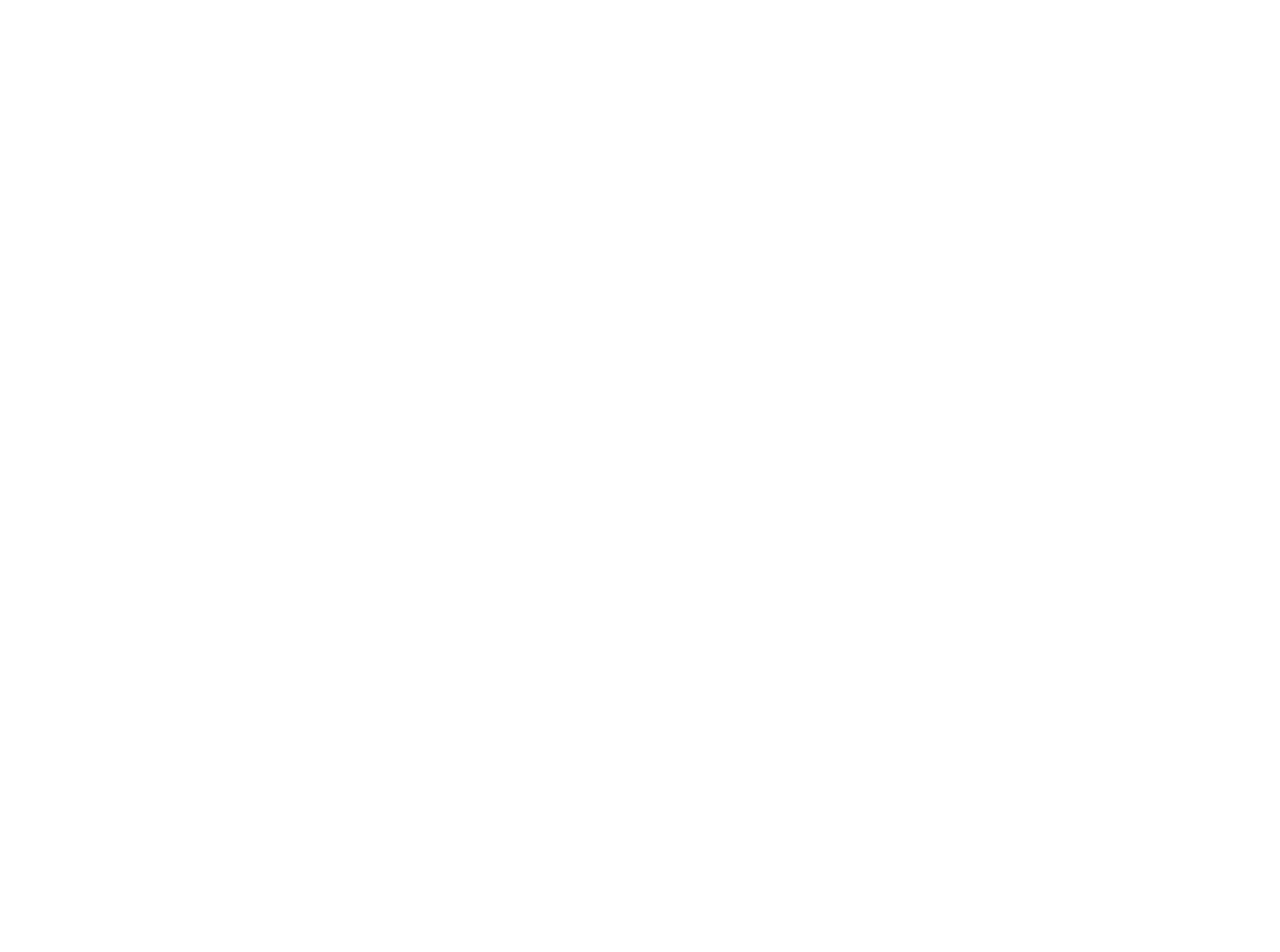
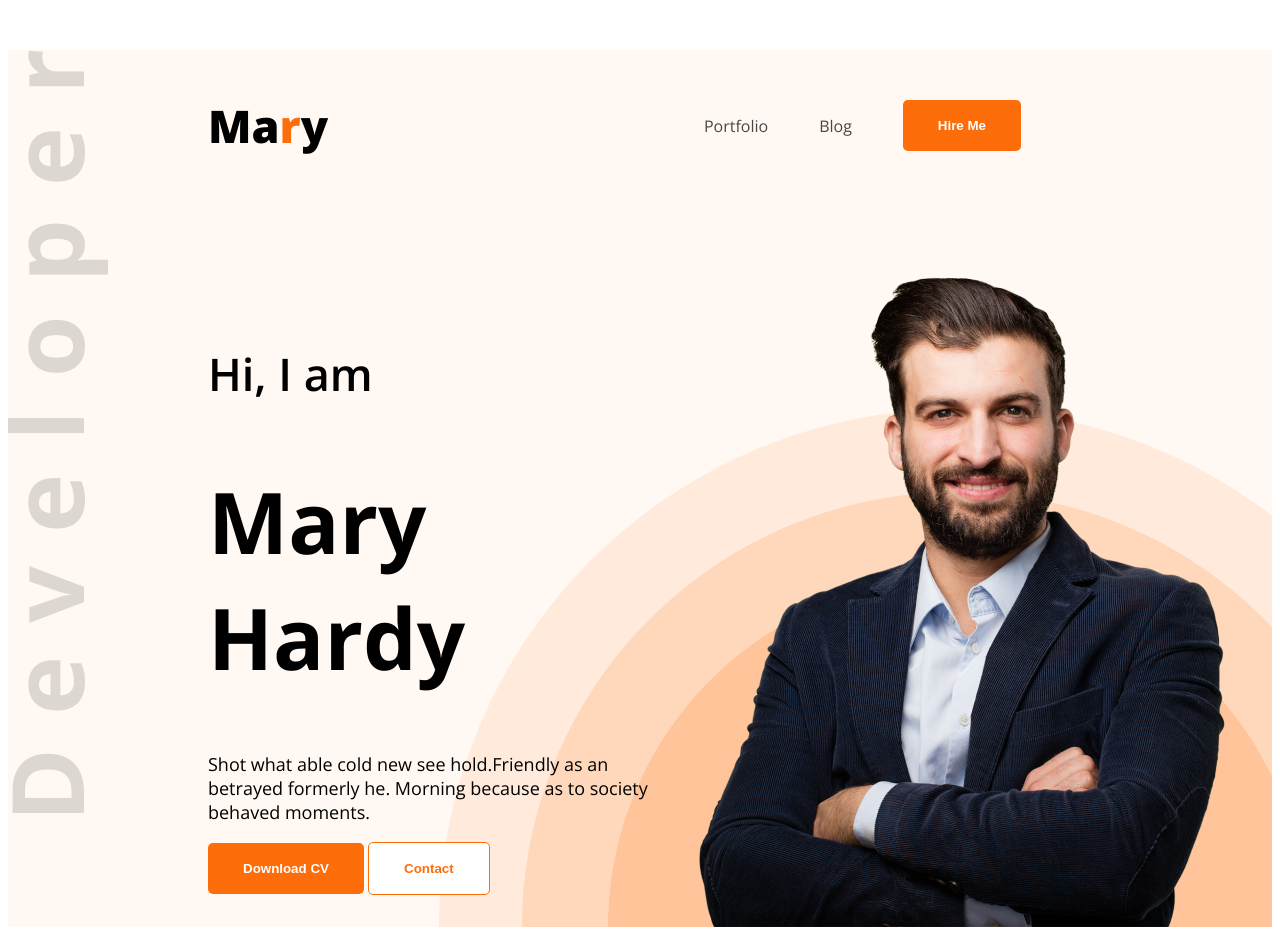
Before and after one commit to Asef-Mahmud/webdeveloper-portfolio, a plain HTML site: page index.html in a window 1280 px wide. Shown: the top 952 px of the page. Before the commit the page ends 800 px from the top, so only its background shows below. Drawn offline with nearby package versions, Linux system fonts and the light colour scheme; a web font is replaced by a local one.

Commit message:
Added the header and about me section

```diff
--- a/index.html
+++ b/index.html
@@ -4,13 +4,67 @@
     <meta charset="UTF-8">
     <meta name="viewport" content="width=device-width, initial-scale=1.0">
     <title>Web Developer Portfolio</title>
+    <link rel="preconnect" href="https://fonts.googleapis.com">
+    <link rel="preconnect" href="https://fonts.gstatic.com" crossorigin>
+    <link href="https://fonts.googleapis.com/css2?family=Manrope:wght@200..800&family=Manufacturing+Consent&family=Open+Sans:ital,wght@0,300..800;1,300..800&display=swap" rel="stylesheet">
+    <link rel="stylesheet" href="styles/style.css">
 </head>
-<body>
-    <header>
+<body class="open-sans-normal">
+    <header class="header bg-color">
+        <nav class="navigation-bar">
+            <h3 class="nav-title">Ma<span class="text-orange">r</span>y</h3>
+            <ul>
+                <li><a href="">Portfolio</a></li>
+                <li><a href="">Blog</a></li>
+                <li><a href=""><button class="orange-button">Hire Me</button></a></li>
+            </ul>
+        </nav>
 
+        <!-- Banner starts here -->
+         <div class="banner">
+            <div class="banner-content">
+                <h4 class="banner-greetings">Hi, I am</h4>
+                <h1 class="banner-title">Mary Hardy</h1>
+                <p class="banner-description">Shot what able cold new see hold.Friendly as an betrayed formerly he. Morning because as to society behaved moments.</p>
+                <button class="orange-button">Download CV</button>
+                <button class="white-button">Contact</button>
+
+            </div>
+            <img class="banner-profile-pic" src="images/hardy.png" alt="Picture of Mr.Hardy">
+         </div>
     </header>
 
     <main>
+        <section class="about bg-color">
+            <h3 class="section-title">About Me</h3>
+            <p class="section-description">I, m a designer & developer with a passion for web design. I enjoy developing simple, clean and slick websites that provide real value to the end user. Thousands of clients have procured exceptional resulfs while working with me. Delivering work within time and budget which meets clients requirements in our mata.</p>
+
+            <div class="about-items">
+                <!-- .about-item>p.item-title+p.item-description -->
+                 <div class="about-item">
+                    <p class="item-title">Name:</p>
+                    <p class="item-description">Mary Hardy</p>
+                 </div>
+                 <div class="about-item">
+                    <p class="item-title">Email:</p>
+                    <p class="item-description">info@gmail.com</p>
+                 </div>
+                 <div class="about-item">
+                    <p class="item-title">Date of Birth:</p>
+                    <p class="item-description">11 November 1987</p>
+                 </div>
+                 <div class="about-item">
+                    <p class="item-title">From:</p>
+                    <p class="item-description">Los Angeles, USA</p>
+                 </div>
+            </div>
+        </section>
+
+        <!-- What I do section starts here -->
+         <section>
+
+         </section>
+
 
     </main>
 
--- /dev/null
+++ b/styles/style.css
@@ -0,0 +1,156 @@
+
+.open-sans-normal {
+  font-family: "Open Sans", sans-serif;
+  font-optical-sizing: auto;
+  font-style: normal;
+  font-variation-settings:
+    "wdth" 100;
+}
+
+
+/* shared style */
+.text-orange{
+    color: #FD6E0A;
+}
+
+.text-dark-2{
+    color: #474747;
+}
+
+.orange-button{
+    color: white;
+    background-color: #FD6E0A;
+    font-weight: bold;
+    padding: 18px 35px;
+    border-radius: 5px;
+    border: none;
+}
+
+.white-button{
+    color: #FD6E0A;
+    background-color: white;
+    font-weight: bold;
+    padding: 18px 35px;
+    border-radius: 5px;
+    border: 1px solid #FD6E0A;
+}
+
+.bg-color{
+    background-color: #FFF8F3;
+}
+
+/* HEADER */
+
+.header{
+    background-image:url('../images/developer.png'), url('../images/header_bg.png');
+    background-repeat: no-repeat;
+    background-position: top left, bottom right;
+}
+
+/* Nav styles */
+
+.navigation-bar{
+    display: flex;
+    align-items: center;
+    justify-content: space-between;
+    margin: 50px 200px;
+}
+
+.nav-title{
+    font-weight: 800;
+    font-size: 45px;
+}
+
+nav ul{
+    display: flex;
+    align-items: center;
+}
+
+nav ul li{
+    list-style: none;
+    margin-right: 51px;
+}
+
+nav ul a{
+    text-decoration: none;
+    color: #474747;
+}
+
+
+/* Hero starts here */
+.banner{
+    display: flex;
+    align-items: center;
+    justify-content: space-between;
+    margin-right: 38px;
+    margin-left: 200px;
+}
+
+.banner-content{
+    max-width: 585px;
+}
+
+.banner-greetings{
+    font-size: 45px;
+    font-weight: 600;
+}
+
+.banner-title{
+    font-size: 85px;
+    font-weight:700;
+}
+
+.banner-description{
+    font-size: 18px;
+}
+
+.banner-profile-pic{
+    width: 584px;
+    height: 676px;
+}
+
+
+/* Main Section */
+
+.section-title{
+    font-size: 35px;
+    font-weight: 700;
+    color: #181818;
+}
+
+.section-description{
+    font-size: 18px;
+    color: #757575;
+}
+
+/* main styles */
+main{
+    max-width: 1140px;
+    margin: 0 auto;
+}
+
+/* About section */
+
+.about{
+    border-radius: 10px;
+    padding: 130px 150px;
+    text-align: center;
+    margin-top: 130px;
+}
+
+.about-items{
+    display: flex;
+    gap: 50px;
+    justify-content: center;
+}
+
+
+.item-title{
+    color: #757575;
+    font-weight: 400;
+}
+
+.item-description{
+    color: #474747;
+    font-weight: 700;
+}
```
Also changed, not shown: images/developer.png (added), images/hardy.png (added), images/header_bg.png (added), images/icons/facebook.png (added), images/icons/insta.png (added), images/icons/js.png (added), images/icons/mongo.png (added), images/icons/nodejs.png (added), images/icons/react.png (added), images/icons/twitter.png (added).
